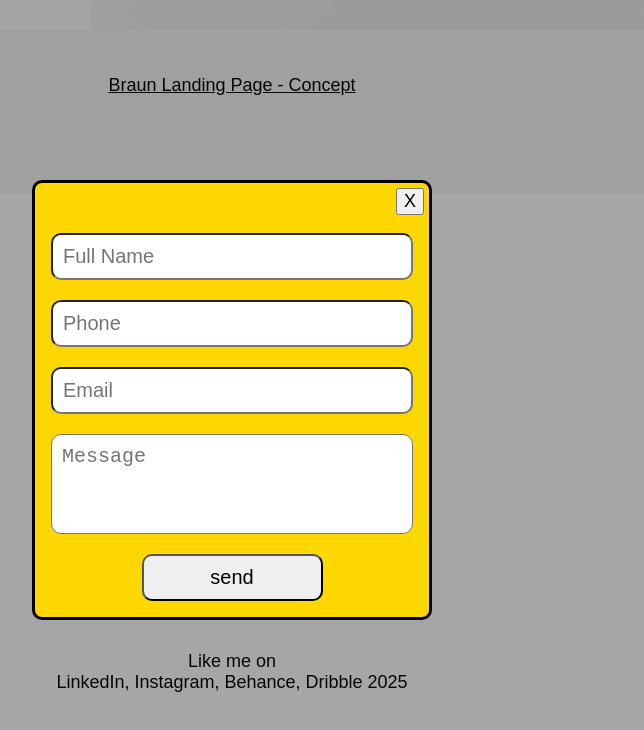
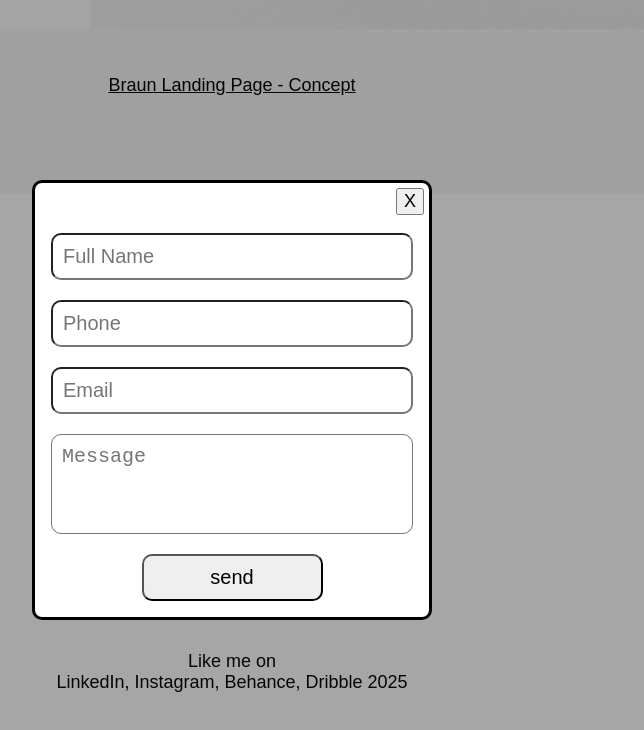
Before and after one commit to VaanHovanisian/vaan-hovanisyan, a plain HTML site: page index.html in a window 1280 px wide. Both pictures are taken after a click on the button "Send message". Shown: the part 3766-4496 px from the top of the page, without its empty margins (408-1052 px from the left). Drawn offline with Linux system fonts and the light colour scheme.

Commit message:
Update button background color in contact.css and reset dialog background color

```diff
--- a/css/common.blocks/contact.css
+++ b/css/common.blocks/contact.css
@@ -15,7 +15,7 @@
 .contact__button {
   padding: 13px 30px;
   border-radius: 30px;
-  background-color: var(--black);
+  background-color: gold;
   color: white;
   font-size: 18px;
   font-weight: 700;
--- a/css/common.blocks/dialog.css
+++ b/css/common.blocks/dialog.css
@@ -6,7 +6,7 @@
   margin: 0;
   max-width: 400px;
   width: 100%;
-  background-color: gold;
+  background-color: rgb(255, 255, 255);
   border-radius: 10px;
   padding-top: 50px;
   z-index: 100;
```
